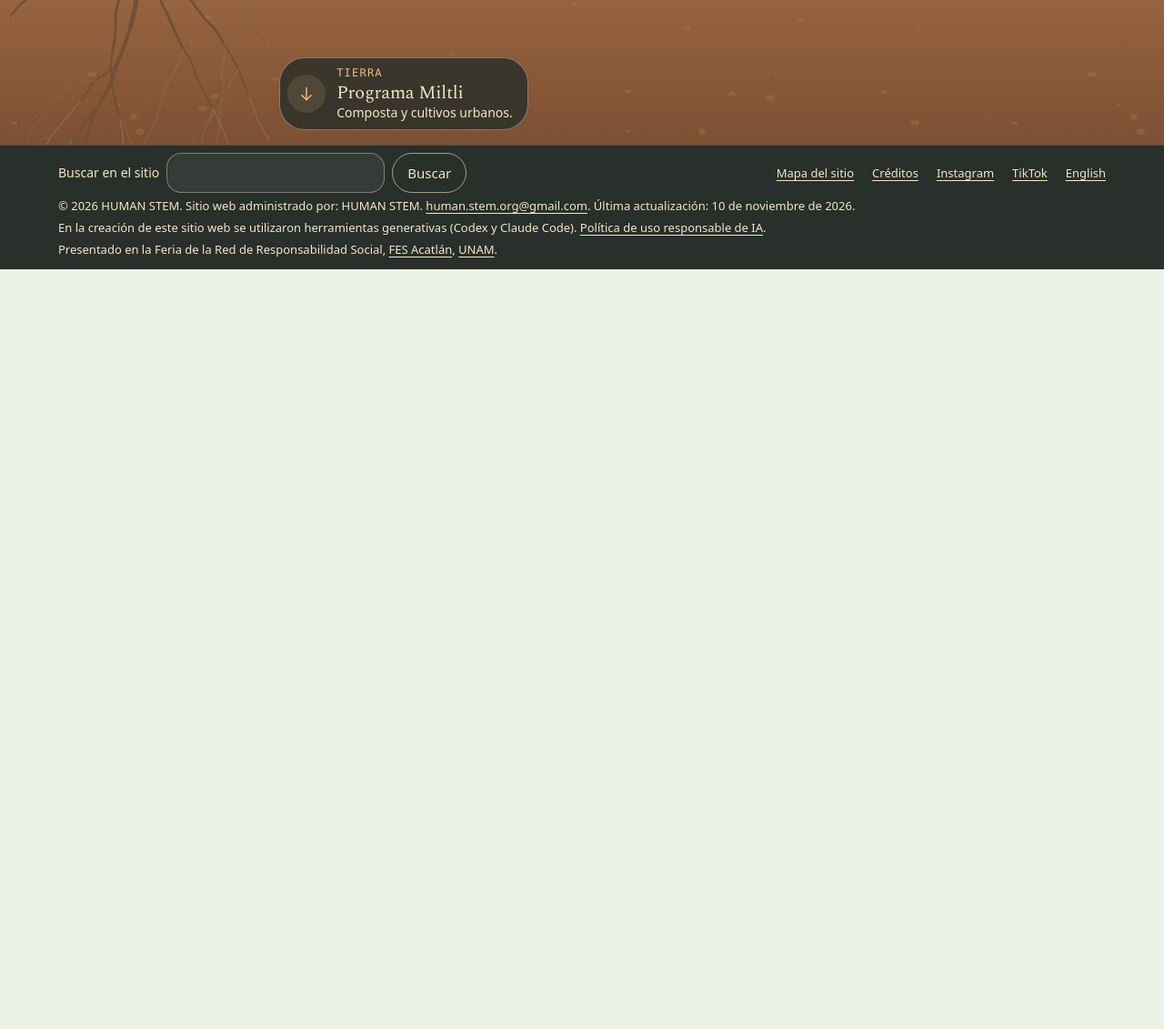
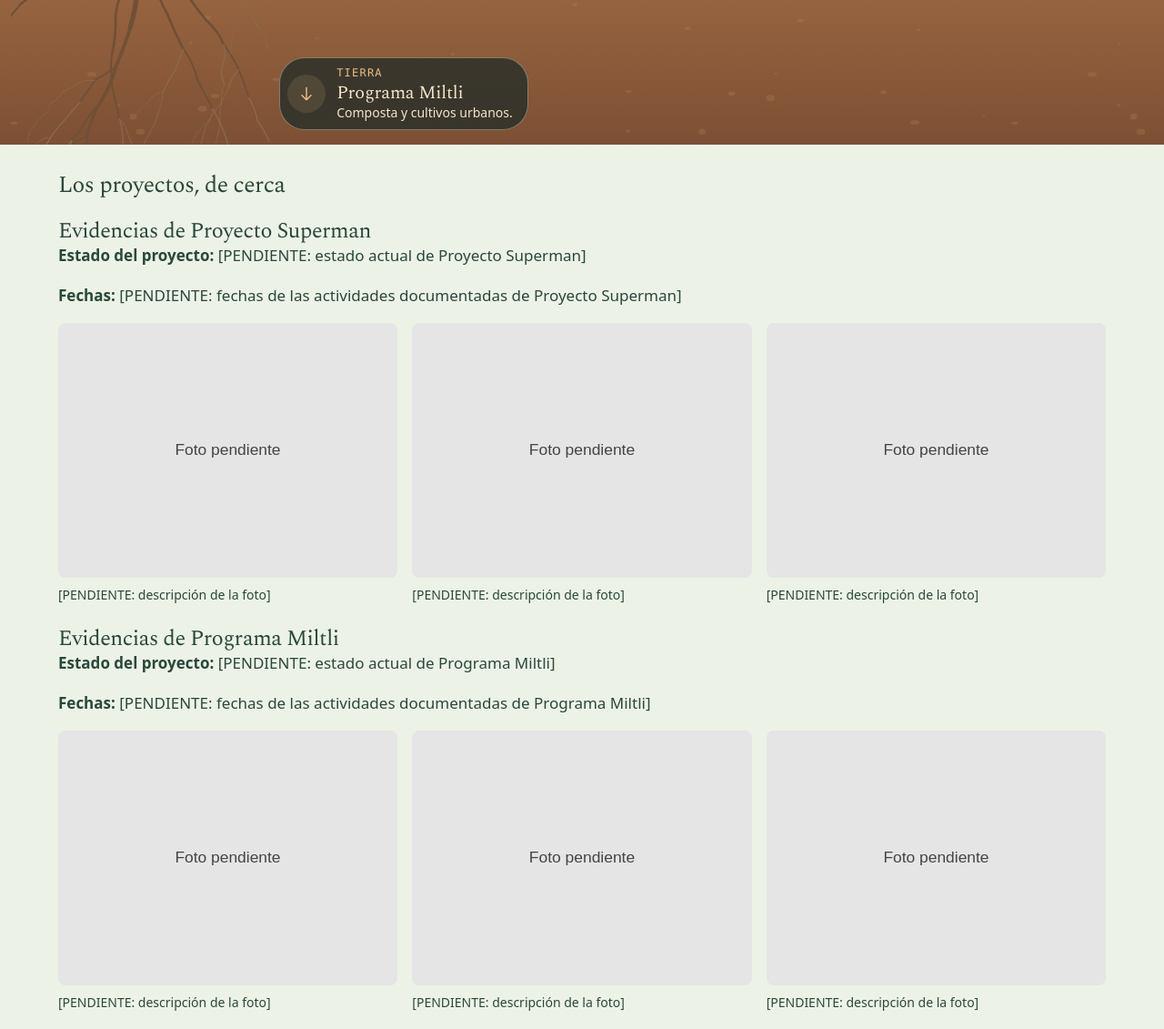
Before and after one commit to human-stem/page, a plain HTML site: page index.html in a window 1280 px wide. Shown: the part 641-1772 px from the top of the page at 91% size. Before the commit the page ends 937 px from the top, so only its background shows below. Drawn offline with Linux system fonts and the light colour scheme.

Commit message:
Tarea 3: añade galerías y registro de evidencias pendientes

```diff
--- a/comun.css
+++ b/comun.css
@@ -578,3 +578,12 @@ body[data-plano] { isolation: isolate; }
 @media screen {
   body:not(.portada) .pie__fila { content-visibility: auto; contain-intrinsic-block-size: auto 44px; }
 }
+
+/* Evidencias: mismos componentes en portada y páginas de proyecto. */
+.galeria-evidencia { display: grid; grid-template-columns: repeat(3, minmax(0, 1fr)); gap: 16px; }
+.galeria-evidencia figure { margin: 0; min-width: 0; }
+.galeria-evidencia img { display: block; width: 100%; height: auto; aspect-ratio: 4 / 3; object-fit: cover; border-radius: var(--radio-chico); }
+.galeria-evidencia figcaption { margin-top: 8px; font-size: .875rem; overflow-wrap: anywhere; }
+.evidencia { margin-block: 24px; }
+.ficha-programa { position: relative; padding: 24px var(--margen); max-width: 80rem; margin-inline: auto; color: var(--texto); background: var(--fondo); }
+@media (max-width: 599px) { .galeria-evidencia { grid-template-columns: 1fr; } }
--- a/horizonte.css
+++ b/horizonte.css
@@ -389,3 +389,7 @@
   .mundo { height: auto; grid-auto-rows: auto; }
   .escena { min-height: calc(100svh - var(--alto-cabecera)); }
 }
+
+.evidencias-inicio { position: relative; z-index: 1; padding: 32px var(--margen); background: var(--fondo); }
+.evidencias-inicio > * { max-width: 72rem; margin-inline: auto; }
+.evidencias-inicio h3 { font-size: 1.5rem; }
--- a/index.html
+++ b/index.html
@@ -56,6 +56,7 @@
       <button class="menu__boton" type="button" aria-expanded="false" aria-controls="menu-lista">Menú</button>
       <ul class="menu__lista" id="menu-lista">
         <li><a href="index.html#quienes-somos">Quiénes somos</a></li>
+        <li><a href="#evidencias">Evidencias</a></li>
         <li><a href="superman.html">Proyecto Superman</a></li>
         <li><a href="miltli.html">Programa Miltli</a></li>
         <li><a class="menu__cta" href="index.html#colabora">Colabora</a></li>
@@ -63,7 +64,8 @@
     </nav>
   </header>
 
-  <main class="escena escena--inicio" id="contenido" tabindex="-1">
+  <main id="contenido" tabindex="-1">
+    <div class="escena escena--inicio">
     <div class="escena__sierra capa-sierra" aria-hidden="true"></div>
     <div class="capa-suelo" aria-hidden="true"></div>
 
@@ -173,6 +175,48 @@
         </button>
       </nav>
     </div>
+    </div>
+    <section class="evidencias-inicio" id="evidencias" aria-labelledby="titulo-evidencias">
+      <h2 id="titulo-evidencias">Los proyectos, de cerca</h2>
+    <section class="evidencia" id="evidencia-superman" aria-labelledby="titulo-evidencia-superman">
+      <h3 id="titulo-evidencia-superman">Evidencias de Proyecto Superman</h3>
+      <p><strong>Estado del proyecto:</strong> [PENDIENTE: estado actual de Proyecto Superman]</p>
+      <p><strong>Fechas:</strong> [PENDIENTE: fechas de las actividades documentadas de Proyecto Superman]</p>
+      <div class="galeria-evidencia">
+        <figure>
+          <img src="assets/fotos/superman-01.svg" alt="" width="1200" height="900" loading="lazy" data-placeholder="true">
+          <figcaption>[PENDIENTE: descripción de la foto]</figcaption>
+        </figure>
+        <figure>
+          <img src="assets/fotos/superman-02.svg" alt="" width="1200" height="900" loading="lazy" data-placeholder="true">
+          <figcaption>[PENDIENTE: descripción de la foto]</figcaption>
+        </figure>
+        <figure>
+          <img src="assets/fotos/superman-03.svg" alt="" width="1200" height="900" loading="lazy" data-placeholder="true">
+          <figcaption>[PENDIENTE: descripción de la foto]</figcaption>
+        </figure>
+      </div>
+    </section>
+    <section class="evidencia" id="evidencia-miltli" aria-labelledby="titulo-evidencia-miltli">
+      <h3 id="titulo-evidencia-miltli">Evidencias de Programa Miltli</h3>
+      <p><strong>Estado del proyecto:</strong> [PENDIENTE: estado actual de Programa Miltli]</p>
+      <p><strong>Fechas:</strong> [PENDIENTE: fechas de las actividades documentadas de Programa Miltli]</p>
+      <div class="galeria-evidencia">
+        <figure>
+          <img src="assets/fotos/miltli-01.svg" alt="" width="1200" height="900" loading="lazy" data-placeholder="true">
+          <figcaption>[PENDIENTE: descripción de la foto]</figcaption>
+        </figure>
+        <figure>
+          <img src="assets/fotos/miltli-02.svg" alt="" width="1200" height="900" loading="lazy" data-placeholder="true">
+          <figcaption>[PENDIENTE: descripción de la foto]</figcaption>
+        </figure>
+        <figure>
+          <img src="assets/fotos/miltli-03.svg" alt="" width="1200" height="900" loading="lazy" data-placeholder="true">
+          <figcaption>[PENDIENTE: descripción de la foto]</figcaption>
+        </figure>
+      </div>
+    </section>
+    </section>
   </main>
 
   <footer class="pie">
--- a/miltli.html
+++ b/miltli.html
@@ -97,6 +97,26 @@
         <h1>Programa Miltli</h1>
         <p class="hero-description">Aprende a compostar, una capa a la vez.</p>
         <a class="button button-cream" href="#raices">Aprender a compostar <svg aria-hidden="true"><use href="#arrow-down"/></svg></a>
+      </div>
+    </section>
+
+    <section class="evidencia ficha-programa" id="evidencia-miltli" aria-labelledby="titulo-evidencia-miltli">
+      <h2 id="titulo-evidencia-miltli">Evidencias de Programa Miltli</h2>
+      <p><strong>Estado del proyecto:</strong> [PENDIENTE: estado actual de Programa Miltli]</p>
+      <p><strong>Fechas:</strong> [PENDIENTE: fechas de las actividades documentadas de Programa Miltli]</p>
+      <div class="galeria-evidencia">
+        <figure>
+          <img src="assets/fotos/miltli-01.svg" alt="" width="1200" height="900" loading="lazy" data-placeholder="true">
+          <figcaption>[PENDIENTE: descripción de la foto]</figcaption>
+        </figure>
+        <figure>
+          <img src="assets/fotos/miltli-02.svg" alt="" width="1200" height="900" loading="lazy" data-placeholder="true">
+          <figcaption>[PENDIENTE: descripción de la foto]</figcaption>
+        </figure>
+        <figure>
+          <img src="assets/fotos/miltli-03.svg" alt="" width="1200" height="900" loading="lazy" data-placeholder="true">
+          <figcaption>[PENDIENTE: descripción de la foto]</figcaption>
+        </figure>
       </div>
     </section>
 
--- a/superman.html
+++ b/superman.html
@@ -114,6 +114,7 @@
         <li><a href="#glosario" style="--x:407;--y:78" data-estrella="4"><span class="astro" aria-hidden="true"><b>04</b></span><span class="carta__num" aria-hidden="true">04</span> Glosario</a></li>
         <li><a href="#sumate" style="--x:513;--y:207" data-estrella="5"><span class="astro" aria-hidden="true"><b>05</b></span><span class="carta__num" aria-hidden="true">05</span> Súmate</a></li>
       </ol>
+      <p><a href="#evidencia-superman">Evidencias del proyecto</a></p>
       <p class="carta__avance" id="carta-avance" hidden></p>
     </nav>
 
@@ -370,6 +371,26 @@
       </dl>
     </section>
 
+    <section class="estrella evidencia" id="evidencia-superman" aria-labelledby="titulo-evidencia-superman">
+      <h2 id="titulo-evidencia-superman">Evidencias de Proyecto Superman</h2>
+      <p><strong>Estado del proyecto:</strong> [PENDIENTE: estado actual de Proyecto Superman]</p>
+      <p><strong>Fechas:</strong> [PENDIENTE: fechas de las actividades documentadas de Proyecto Superman]</p>
+      <div class="galeria-evidencia">
+        <figure>
+          <img src="assets/fotos/superman-01.svg" alt="" width="1200" height="900" loading="lazy" data-placeholder="true">
+          <figcaption>[PENDIENTE: descripción de la foto]</figcaption>
+        </figure>
+        <figure>
+          <img src="assets/fotos/superman-02.svg" alt="" width="1200" height="900" loading="lazy" data-placeholder="true">
+          <figcaption>[PENDIENTE: descripción de la foto]</figcaption>
+        </figure>
+        <figure>
+          <img src="assets/fotos/superman-03.svg" alt="" width="1200" height="900" loading="lazy" data-placeholder="true">
+          <figcaption>[PENDIENTE: descripción de la foto]</figcaption>
+        </figure>
+      </div>
+    </section>
+
     <section class="estrella estrella--ultima" id="sumate" aria-labelledby="titulo-sumate">
       <p class="rotulo estrella__marca">Estrella 05</p>
       <h2 id="titulo-sumate">Súmate</h2>
```
Also changed, not shown: assets/fotos/miltli-01.svg (added), assets/fotos/miltli-02.svg (added), assets/fotos/miltli-03.svg (added), assets/fotos/superman-01.svg (added), assets/fotos/superman-02.svg (added), assets/fotos/superman-03.svg (added), assets/placeholder-foto.svg (added), 1 other file.
